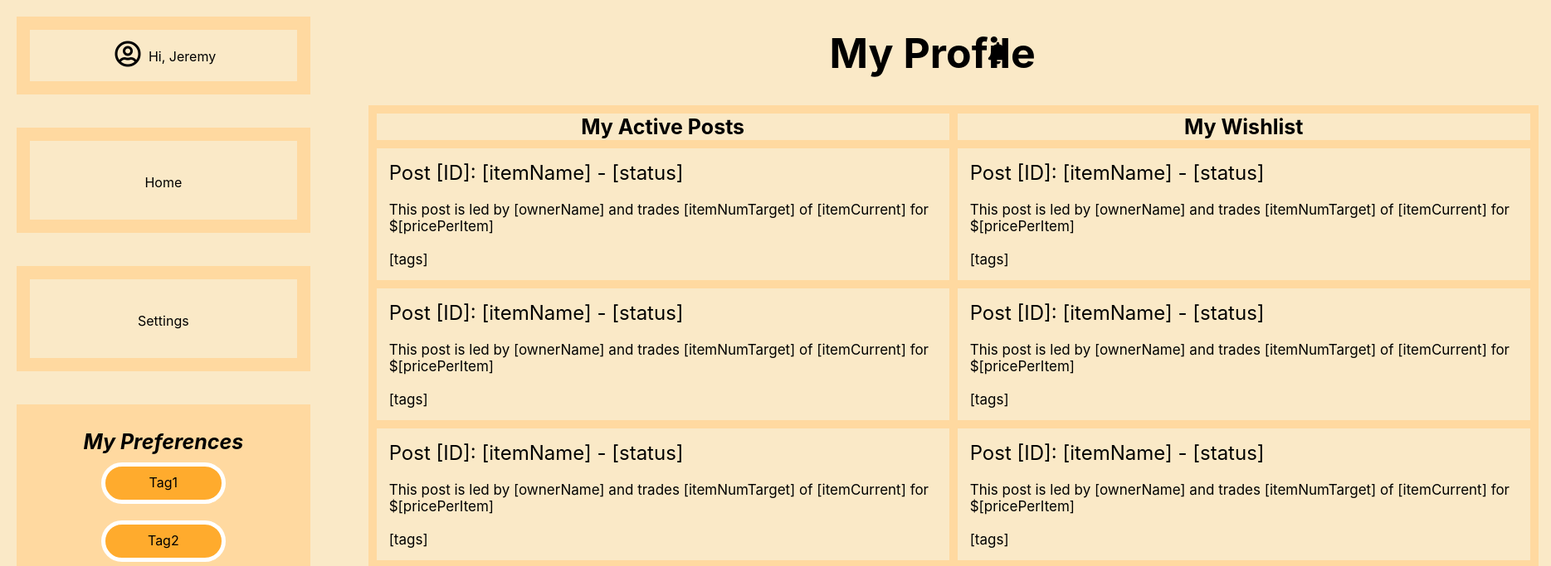
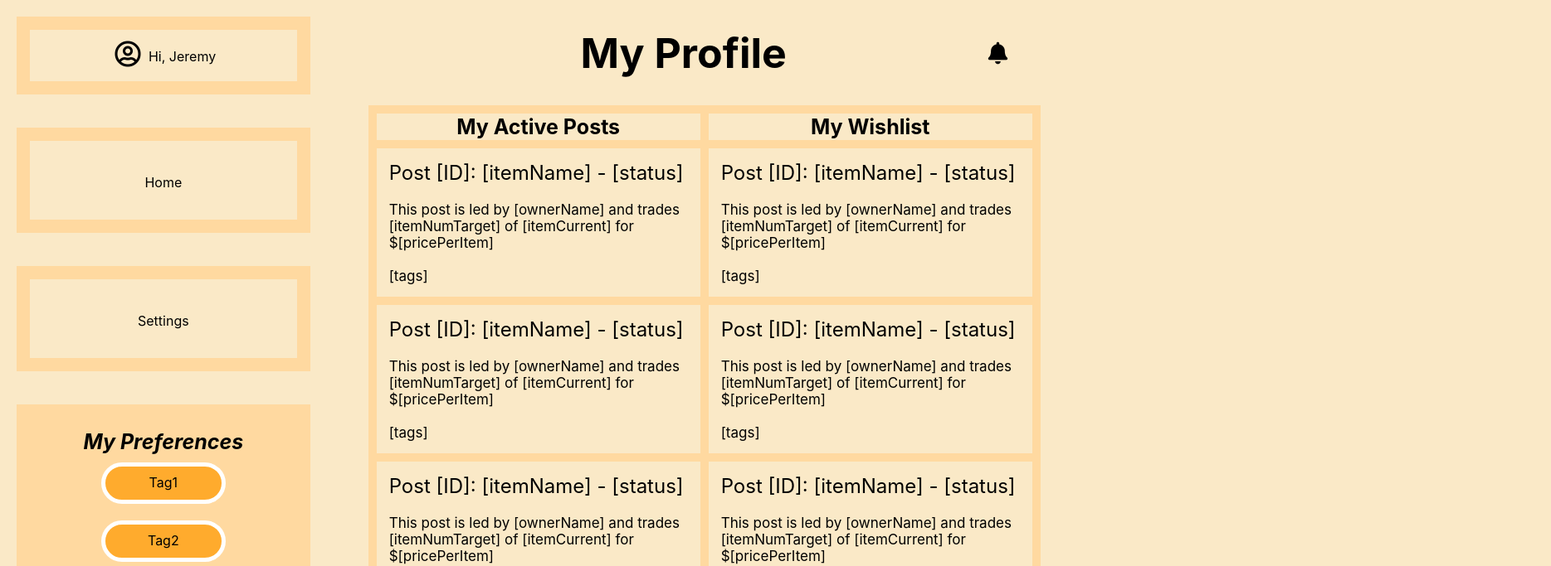
Before and after one commit to cis350/project-uniteandconquer, a React (Create React App) app in the folder uniteandconquer/: page /user-profile in a window 1280 px wide. Shown: the top 683 px of the page at 83% size, 1869 px wide, since content can reach past the window. Built offline with nearby package versions, Linux system fonts and the light colour scheme.

Commit message:
Negated side effects in User Profile styling
Distinguished class names of post content on home and on user profile

```diff
--- a/uniteandconquer/src/assets/Home.css
+++ b/uniteandconquer/src/assets/Home.css
@@ -83,7 +83,7 @@ textarea {
   margin-bottom: 20px;
 }
 
-.post-content {
+.post-content-home {
   font-size: 17px;
   min-width: 700px;
 }
--- a/uniteandconquer/src/assets/UserProfile.css
+++ b/uniteandconquer/src/assets/UserProfile.css
@@ -1,7 +1,11 @@
+
 td,
 th {
   border: 10px solid #ffd9a0;
   box-sizing: border-box;
+  max-width: 400px;
+  width: 400px;
+  min-width: 400px;
 }
 
 table {
@@ -14,7 +18,6 @@ th {
 }
 
 td {
-  max-width: 700px;
   padding: 15px;
 }
 
@@ -25,6 +28,9 @@ td {
 
 .post-content {
   font-size: 17px;
+  max-width: 400px;
+  width: 400px;
+  min-width: 400px;
 }
 
 .user-profile-page {
--- a/uniteandconquer/src/components/Home.js
+++ b/uniteandconquer/src/components/Home.js
@@ -55,7 +55,7 @@ function Home() {
         <li>
           <Link className="link" to="/post-details">
             <div className="post-title">This is Post</div>
-            <div className="post-content">
+            <div className="post-content-home">
               This post is led by Jeremy and trades
               {' '}
               {post.itemName}
```
